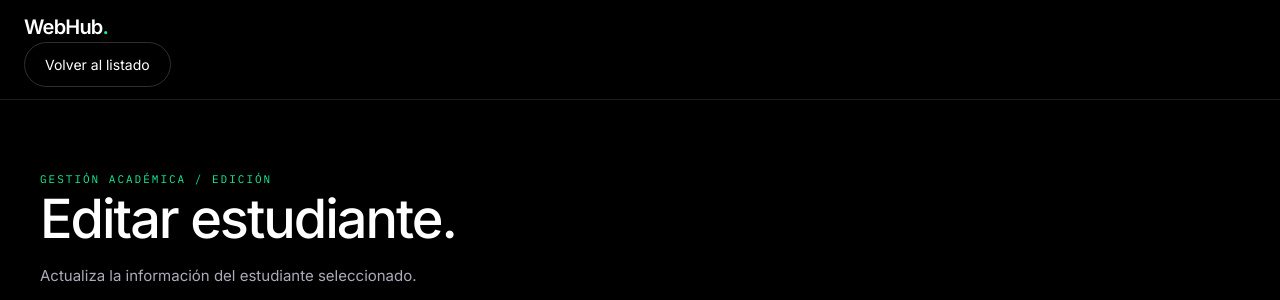
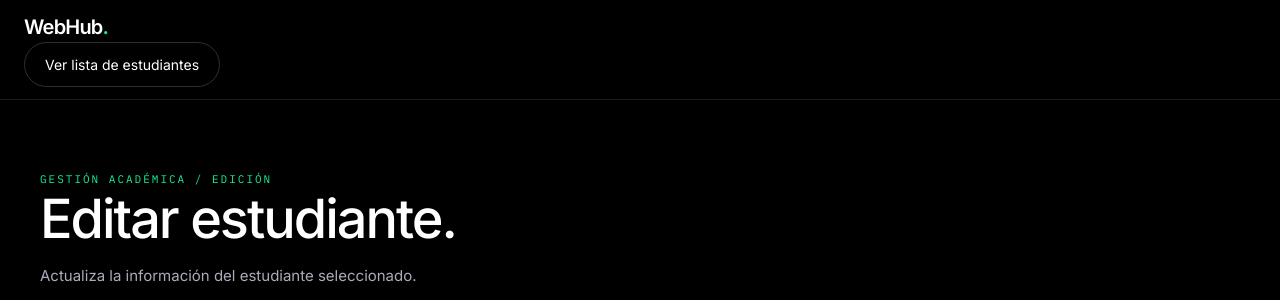
Before and after one commit to MigaPanV/WebHub_Laravel, a Laravel app: template resources/views/estudiantes/edit.blade.php in a window 1280 px wide. Shown: the top 300 px of the page. Run offline with Laravel 12, Linux system fonts and the light colour scheme; the template is opened without the code that fills it: most values are stand-ins (such as "Sample title", 1, 10 or a date in 2020).

Commit message:
Modificacion de rutas

```diff
--- a/resources/views/estudiantes/edit.blade.php
+++ b/resources/views/estudiantes/edit.blade.php
@@ -3,8 +3,8 @@
 @section('title', 'Editar estudiante | WebHub')
 
 @section('navbar-actions')
-    <a href="{{ route('estudiantes.index') }}" class="btn-secondary-custom">
-        Volver al listado
+    <a href="{{ route('estudiantes.list') }}" class="btn-secondary-custom">
+        Ver lista de estudiantes
     </a>
 @endsection
 
@@ -180,7 +180,7 @@
 
                 <!-- Botones -->
                 <div class="d-flex justify-content-end gap-3 mt-4">
-                    <a href="{{ route('estudiantes.index') }}" class="btn-secondary-custom">
+                    <a href="{{ route('estudiantes.list') }}" class="btn-secondary-custom">
                         Cancelar
                     </a>
 
```
